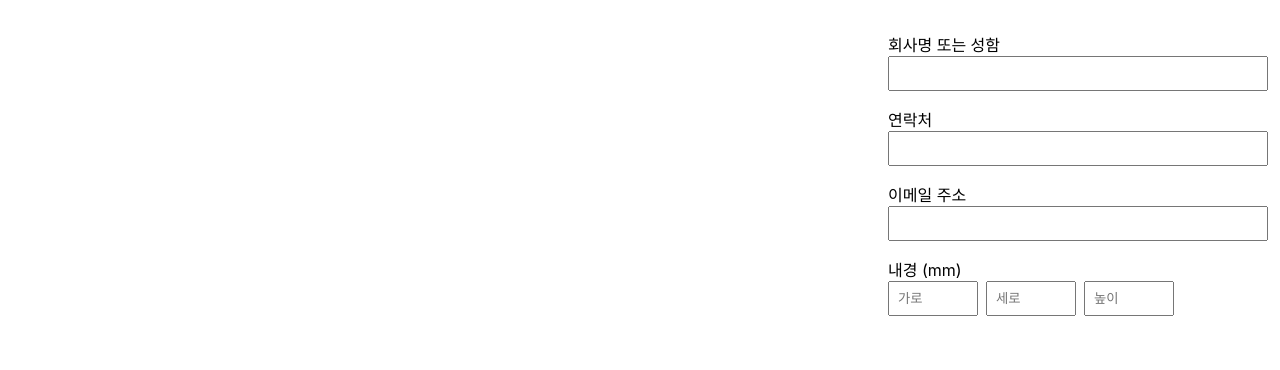
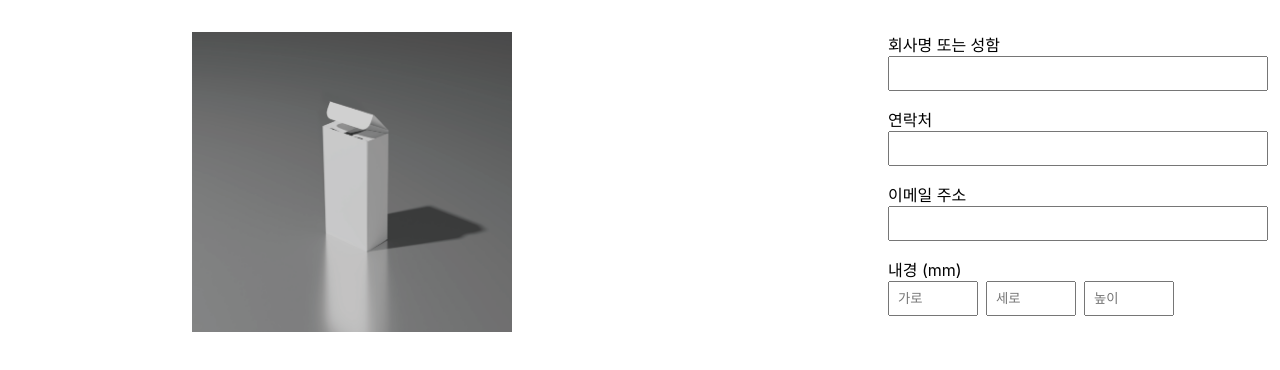
Before and after one commit to YimYoungheun/MTDL-Package, a React (Create React App) app: page / in a window 1280 px wide. Shown: the top 370 px of the page. Built offline with nearby package versions, Linux system fonts and the light colour scheme.

Commit message:
Update App.js

```diff
--- a/src/App.js
+++ b/src/App.js
@@ -89,7 +89,15 @@ function App() {
   };
 
   return (
-    <div style={{ display: 'flex', justifyContent: 'flex-end', padding: '2rem' }}>
+    <div style={{ display: 'flex', justifyContent: 'space-between', padding: '2rem' }}>
+      <div>
+        <img
+          src="/img/b_style_box.png"
+          alt="B형 상자"
+          style={{ width: '640px', height: 'auto', maxHeight: '300px', objectFit: 'contain', borderRadius: '12px' }}
+        />
+      </div>
+
       <div style={{ width: '360px' }}>
         <div style={{ marginBottom: '1rem' }}>
           <label>회사명 또는 성함</label>
```
